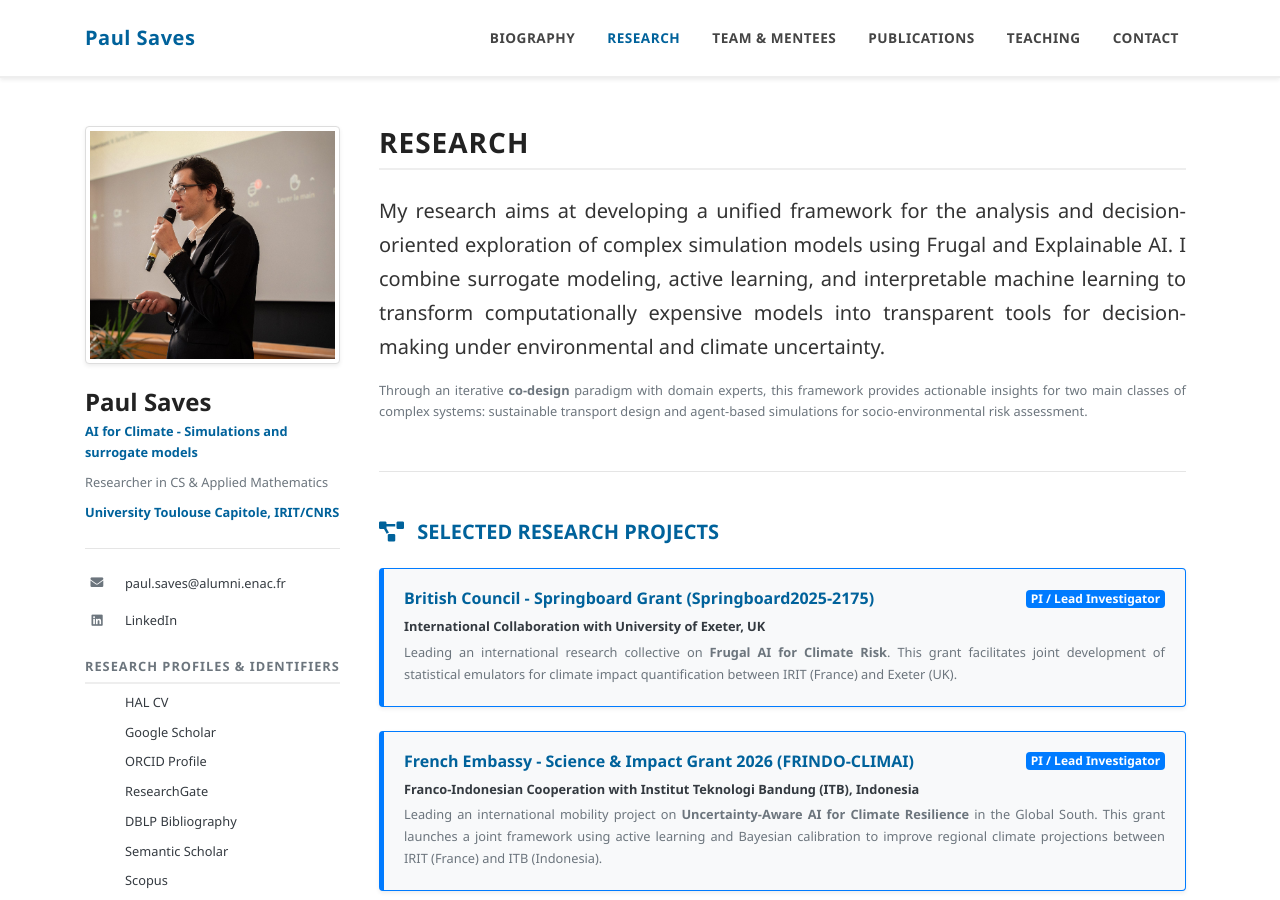
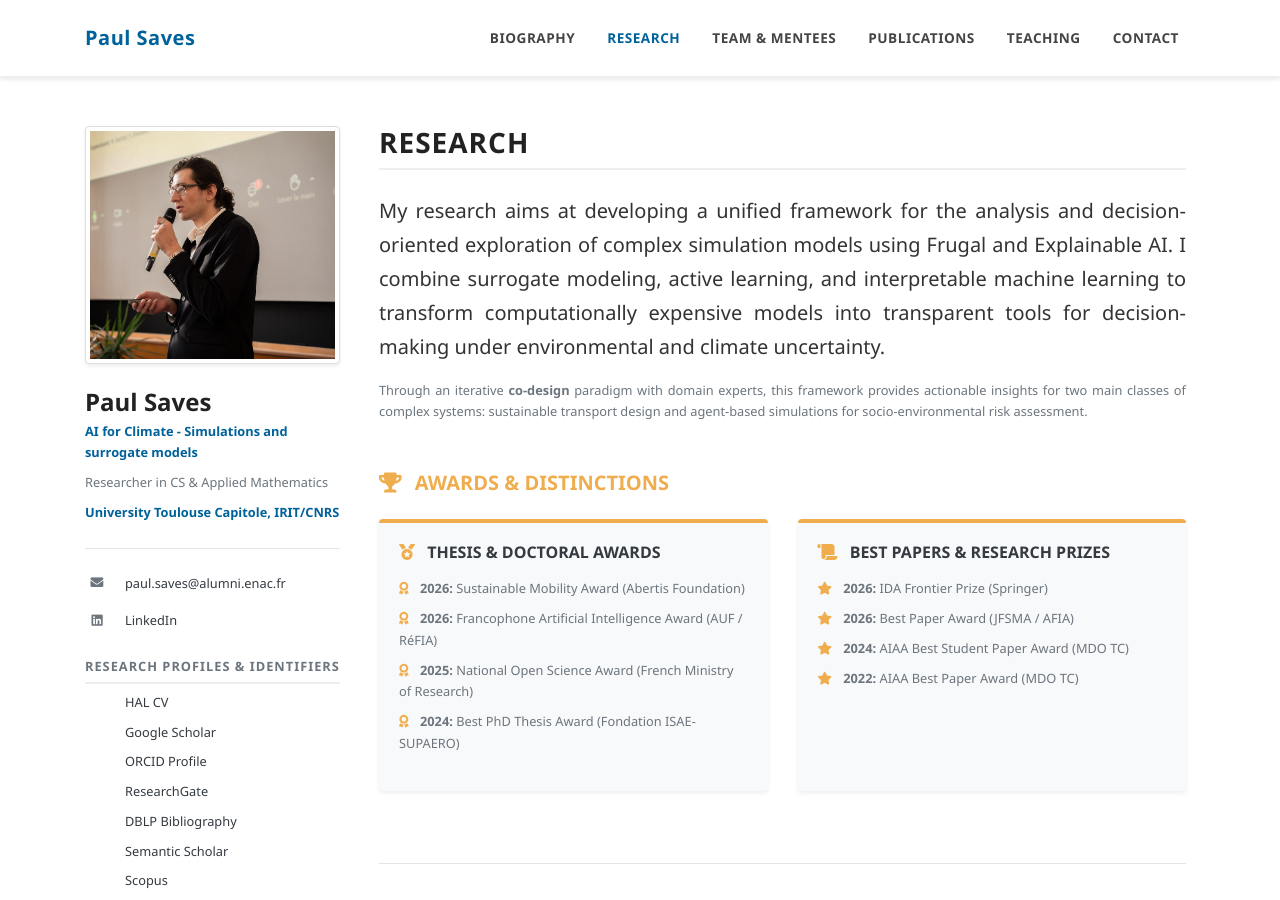
Before and after one commit to Paul-Saves/Paul-Saves.github.io, a Jekyll site: the page built from _pages/research.md, in a window 1280 px wide and 900 px high. Built offline with Jekyll 4.4.1, drawn with Linux system fonts in a browser that asks for light colours; a style sheet for code colours, icons or effects is not loaded.

Commit message:
add awards

```diff
--- a/_pages/research.md
+++ b/_pages/research.md
@@ -14,6 +14,41 @@ title: Research
       <p class="text-justify small text-secondary">
         Through an iterative <strong>co-design</strong> paradigm with domain experts, this framework provides actionable insights for two main classes of complex systems: sustainable transport design and agent-based simulations for socio-environmental risk assessment.
       </p>
+    </section>
+
+    <!-- Awards & Distinctions -->
+    <section id="awards" class="mb-5">
+      <h2 class="h5 font-weight-bold mb-4 text-uppercase" style="color: #f0ad4e;"><i class="fas fa-trophy mr-2"></i> Awards & Distinctions</h2>
+
+      <div class="row">
+        <div class="col-md-6 mb-4">
+          <div class="card h-100 border-0 shadow-sm bg-light" style="border-top: 4px solid #f0ad4e !important;">
+            <div class="card-body">
+              <h3 class="h6 font-weight-bold mb-3 text-dark text-uppercase"><i class="fas fa-medal mr-2" style="color: #f0ad4e;"></i> Thesis & Doctoral Awards</h3>
+              <ul class="list-unstyled small text-secondary">
+                <li class="mb-2"><i class="fas fa-award mr-2" style="color: #f0ad4e;"></i> <strong>2026:</strong> Sustainable Mobility Award (Abertis Foundation)</li>
+                <li class="mb-2"><i class="fas fa-award mr-2" style="color: #f0ad4e;"></i> <strong>2026:</strong> Francophone Artificial Intelligence Award (AUF / RéFIA)</li>
+                <li class="mb-2"><i class="fas fa-award mr-2" style="color: #f0ad4e;"></i> <strong>2025:</strong> National Open Science Award (French Ministry of Research)</li>
+                <li class="mb-2"><i class="fas fa-award mr-2" style="color: #f0ad4e;"></i> <strong>2024:</strong> Best PhD Thesis Award (Fondation ISAE-SUPAERO)</li>
+              </ul>
+            </div>
+          </div>
+        </div>
+
+        <div class="col-md-6 mb-4">
+          <div class="card h-100 border-0 shadow-sm bg-light" style="border-top: 4px solid #f0ad4e !important;">
+            <div class="card-body">
+              <h3 class="h6 font-weight-bold mb-3 text-dark text-uppercase"><i class="fas fa-scroll mr-2" style="color: #f0ad4e;"></i> Best Papers & Research Prizes</h3>
+              <ul class="list-unstyled small text-secondary">
+                <li class="mb-2"><i class="fas fa-star mr-2" style="color: #f0ad4e;"></i> <strong>2026:</strong> IDA Frontier Prize (Springer)</li>
+                <li class="mb-2"><i class="fas fa-star mr-2" style="color: #f0ad4e;"></i> <strong>2026:</strong> Best Paper Award (JFSMA / AFIA)</li>
+                <li class="mb-2"><i class="fas fa-star mr-2" style="color: #f0ad4e;"></i> <strong>2024:</strong> AIAA Best Student Paper Award (MDO TC)</li>
+                <li class="mb-2"><i class="fas fa-star mr-2" style="color: #f0ad4e;"></i> <strong>2022:</strong> AIAA Best Paper Award (MDO TC)</li>
+              </ul>
+            </div>
+          </div>
+        </div>
+      </div>
     </section>
 
     <hr class="my-5">
```
